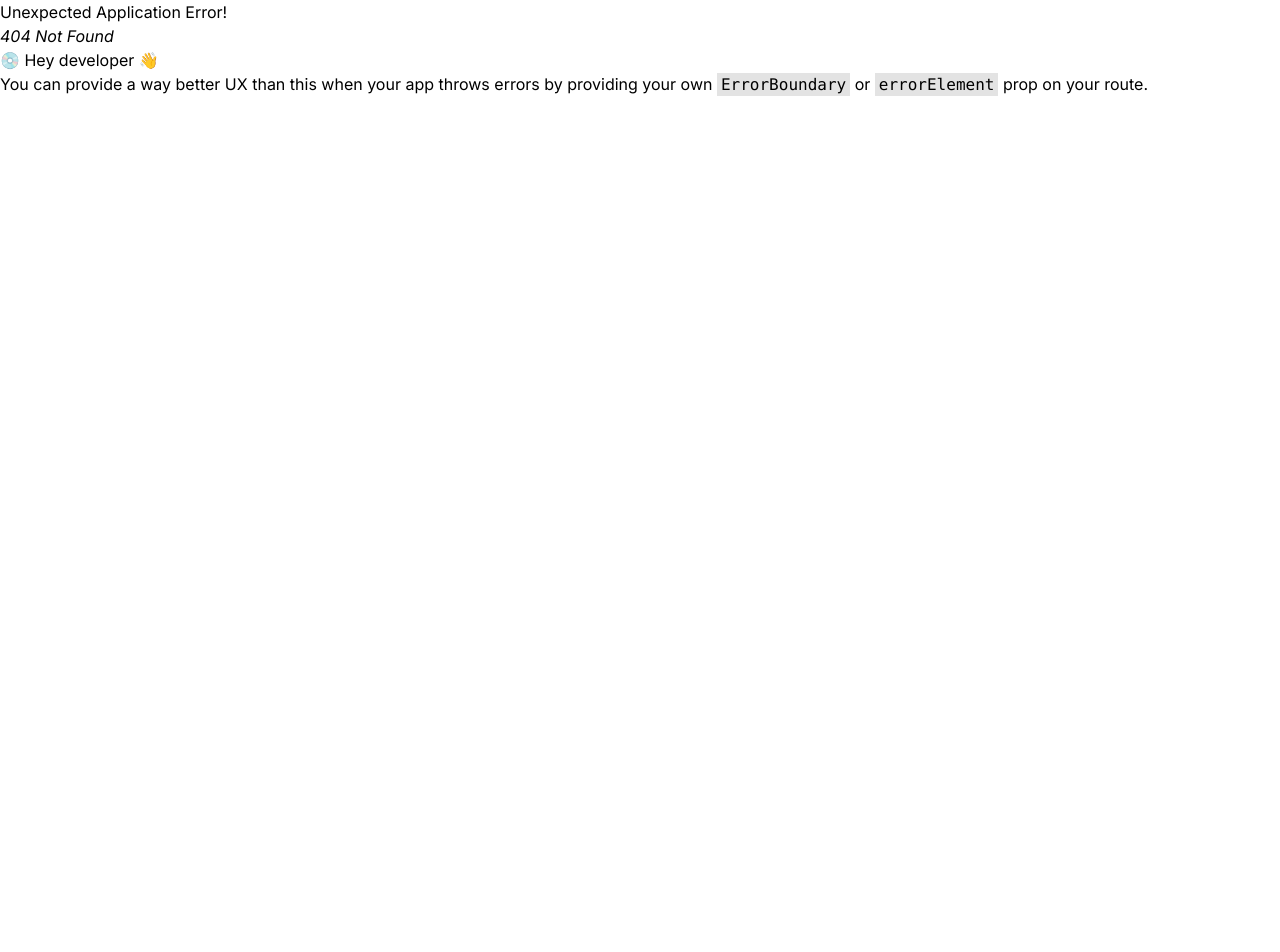
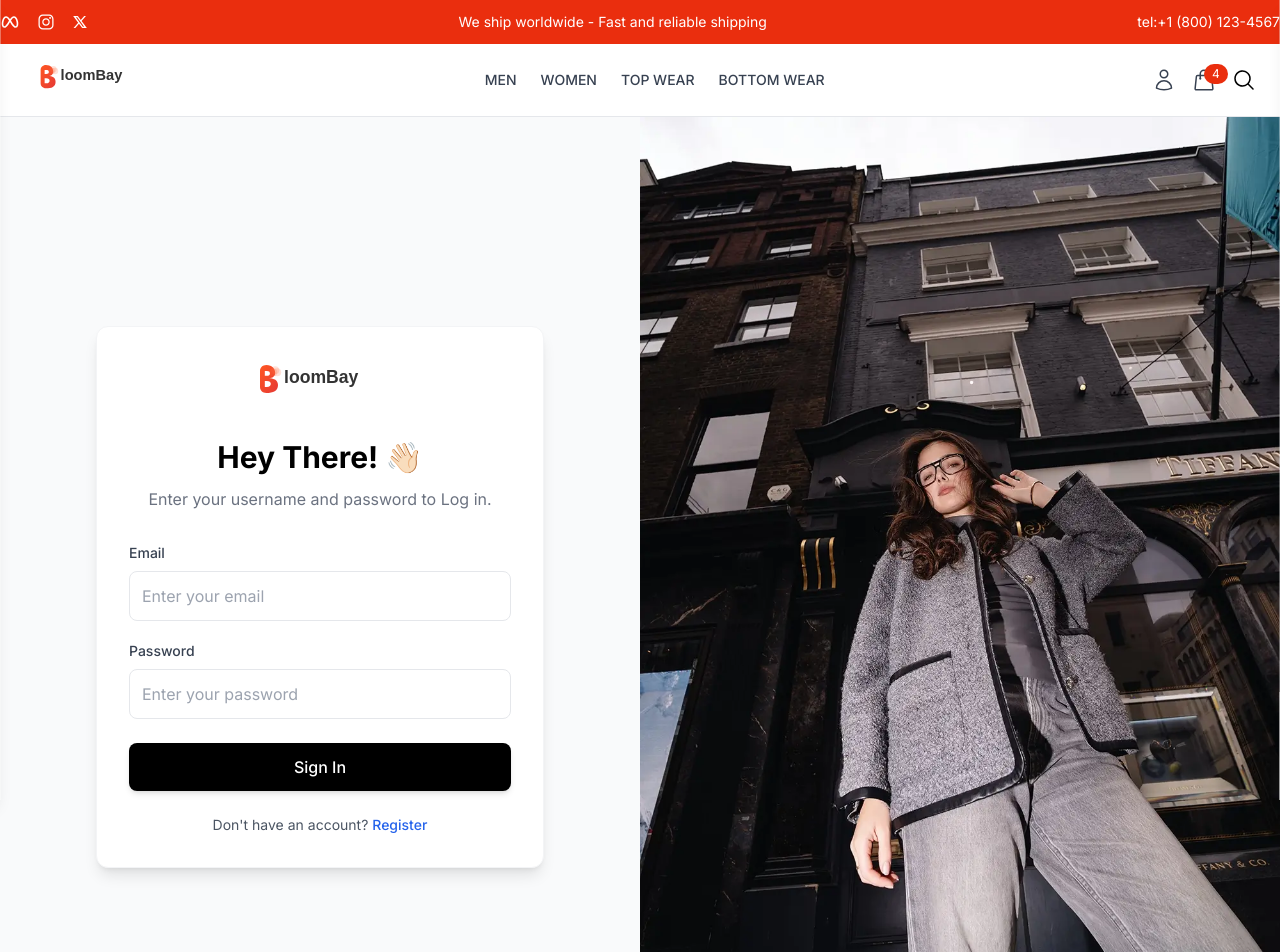
Before and after one commit to Chirag2027/bloombay, a React (Vite) app in the folder frontend/: page /login in a window 1280 px wide. Before the commit this address had no page. Shown: the top 952 px of the page. Before the commit the page ends 800 px from the top, so only its background shows below. Built offline with nearby package versions, Linux system fonts and the light colour scheme.

Commit message:
Login page UI done

```diff
--- a/frontend/src/App.jsx
+++ b/frontend/src/App.jsx
@@ -3,12 +3,16 @@ import { createBrowserRouter, createRoutesFromElements, Route, RouterProvider }
 import UserLayout from './components/Layout/UserLayout'
 import { Toaster } from 'sonner'
 import Home from './pages/Home'
+import Login from './pages/Login'
+import Register from './pages/Register'
 
 const router = createBrowserRouter(
   createRoutesFromElements(
     // User Layout
     <Route path='/' element={<UserLayout />}>
       <Route index element={<Home />}/>
+      <Route path='login' element={<Login />} />
+      <Route path='register' element={<Register />} />
 
     </Route>
   )
--- a/frontend/src/components/Common/Navbar.jsx
+++ b/frontend/src/components/Common/Navbar.jsx
@@ -5,6 +5,7 @@ import { HiOutlineUser, HiOutlineShoppingBag, HiBars3BottomRight } from 'react-i
 import Searchbar from './Searchbar'
 import CartDrawer from '../Layout/CartDrawer'
 import { IoMdClose } from 'react-icons/io'
+import Logo from '../../assets/logo.svg';
 
 const Navbar = () => {
 
@@ -25,7 +26,7 @@ const Navbar = () => {
             {/* Left - Logo */}
             <div>
                 <Link to="/" className='text-2xl font-medium'>
-                    BloomBay
+                <img src={Logo} alt="BloomBay" className="h-10 w-auto" />
                 </Link>
             </div>
 
--- /dev/null
+++ b/frontend/src/pages/Login.jsx
@@ -0,0 +1,81 @@
+import React from 'react'
+import { useState } from 'react'
+import Logo from '../assets/logo.svg'
+import { Link } from 'react-router-dom'
+import login from '../assets/login.webp'
+
+const Login = () => {
+  const [email, setEmail] = useState("")
+  const [password, setPassword] = useState("")
+
+  return (
+    <div className='flex min-h-screen'>
+      <div className="w-full md:w-1/2 flex flex-col justify-center items-center p-8 md:p-12 bg-gray-50">
+        <form
+          className="w-full max-w-md bg-white p-8 rounded-xl border border-gray-100 shadow-lg"
+        >
+          <div className="flex justify-center mb-8">
+            <img src={Logo} alt="BloomBay" className="h-12" />
+          </div>
+
+          <h2 className="text-3xl font-bold text-center mb-3">Hey There! 👋🏻</h2>
+          <p className="text-center mb-8 text-gray-500">
+            Enter your username and password to Log in.
+          </p>
+
+          <div className="mb-5">
+            <label className='block text-sm font-medium mb-2 text-gray-700'>Email</label>
+            <input
+              type="email"
+              value={email}
+              onChange={(e) => setEmail(e.target.value)}
+              className='w-full p-3 rounded-lg border border-gray-200 focus:ring-2 focus:ring-black focus:border-black transition-all'
+              placeholder='Enter your email'
+            />
+          </div>
+
+          <div className="mb-6">
+            <label className="block text-sm font-medium mb-2 text-gray-700">Password</label>
+            <input
+              type="password"
+              value={password}
+              onChange={(e) => setPassword(e.target.value)}
+              className='w-full p-3 rounded-lg border border-gray-200 focus:ring-2 focus:ring-black focus:border-black transition-all'
+              placeholder='Enter your password'
+            />
+          </div>
+
+          <button
+            type='submit'
+            className='w-full bg-black text-white p-3 rounded-lg font-medium hover:bg-gray-800 transition-all shadow-md'
+          >
+            Sign In
+          </button>
+
+          <p className="mt-6 text-center text-sm text-gray-600">
+            Don't have an account?{" "}
+            <Link
+              to="/register"
+              className='text-blue-600 font-medium hover:text-blue-800'
+            >
+              Register
+            </Link>
+          </p>
+        </form>
+      </div>
+
+      {/* Image */}
+      <div className="hidden md:block w-1/2">
+        <div className="h-full">
+          <img
+            src={login}
+            alt="Login to Account"
+            className='h-full w-full object-cover'
+          />
+        </div>
+      </div>
+    </div>
+  )
+}
+
+export default Login
--- /dev/null
+++ b/frontend/src/pages/Register.jsx
@@ -0,0 +1,11 @@
+import React from 'react'
+
+const Register = () => {
+  return (
+    <div>
+
+    </div>
+  )
+}
+
+export default Register
```
Also changed, not shown: frontend/src/assets/logo.svg (added).
